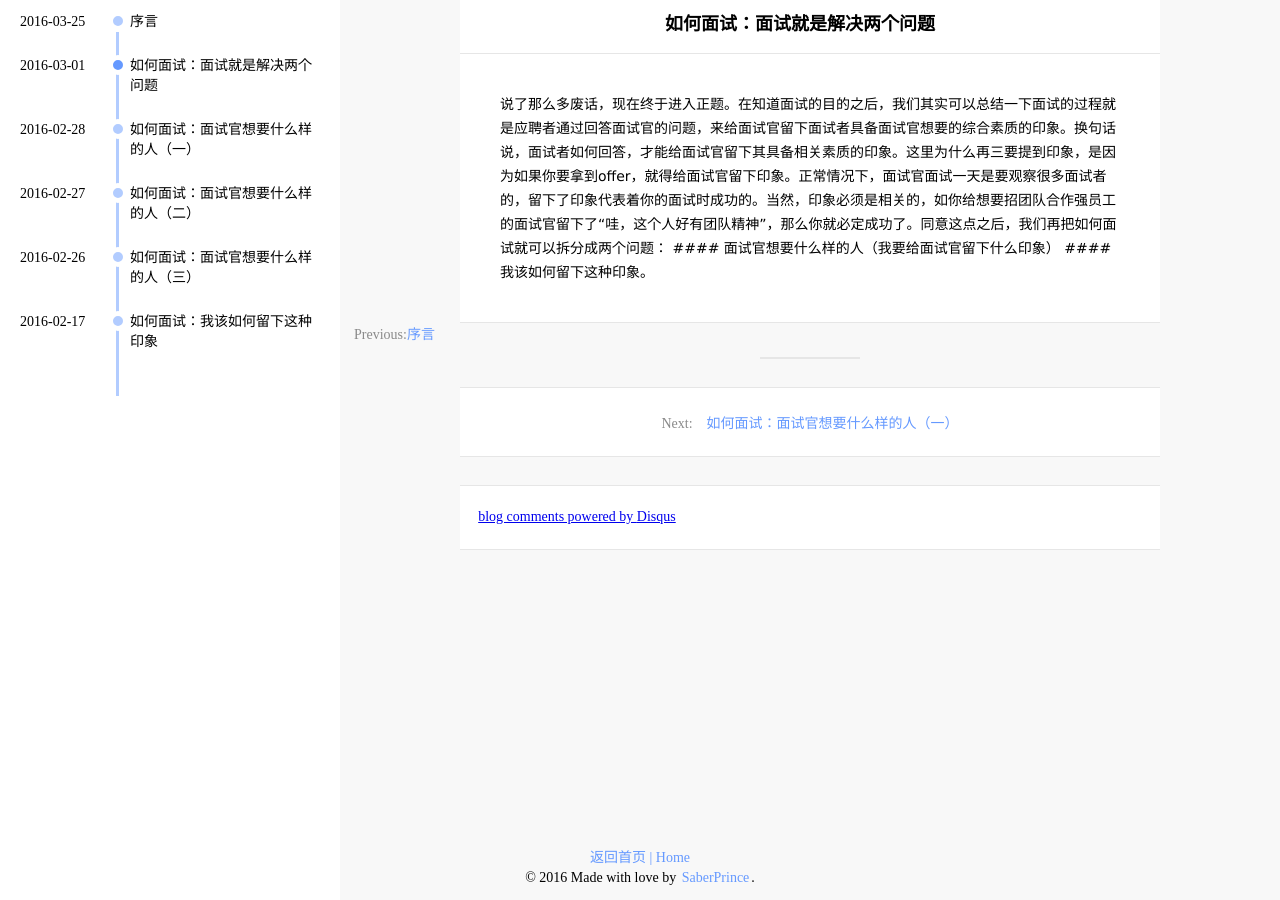
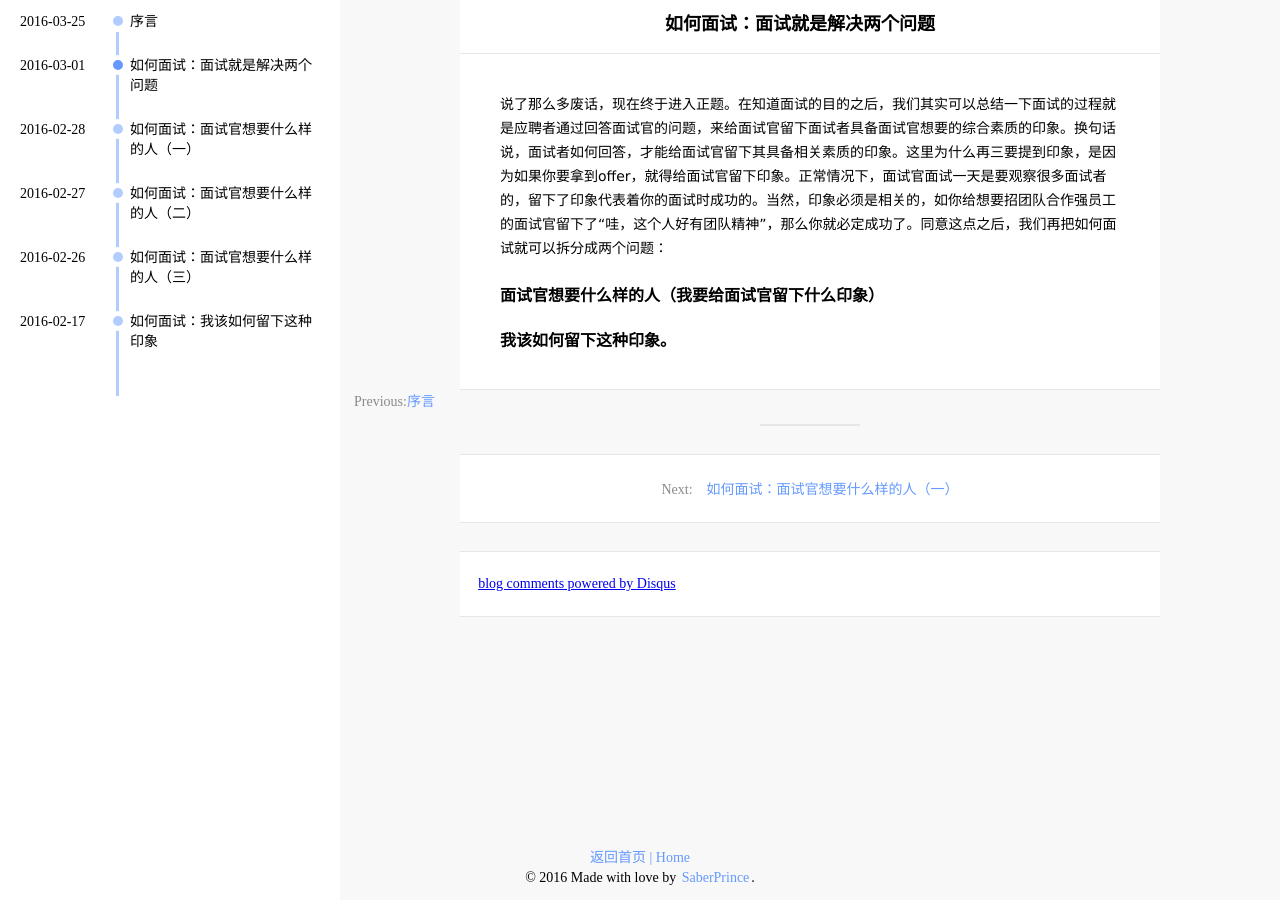
Before and after one commit to saberprince/saberprince.github.io, a Jekyll site: the page built from _posts/2016-03-01-如-何-面-试.md, in a window 1280 px wide. Built offline with Jekyll 4.4.1, drawn with Linux system fonts in a browser that asks for light colours; nearby versions of some CDN libraries; library files that are not in the unit come from our copies; comment, search, counter and statistics services are not loaded.

Commit message:
Update 2016-03-01-如-何-面-试.md

```diff
--- a/_posts/2016-03-01-如-何-面-试.md
+++ b/_posts/2016-03-01-如-何-面-试.md
@@ -6,7 +6,6 @@ tag: chinese
 category: blog
 ---
 
-<p>说了那么多废话，现在终于进入正题。在知道面试的目的之后，我们其实可以总结一下面试的过程就是应聘者通过回答面试官的问题，来给面试官留下面试者具备面试官想要的综合素质的印象。换句话说，面试者如何回答，才能给面试官留下其具备相关素质的印象。这里为什么再三要提到印象，是因为如果你要拿到offer，就得给面试官留下印象。正常情况下，面试官面试一天是要观察很多面试者的，留下了印象代表着你的面试时成功的。当然，印象必须是相关的，如你给想要招团队合作强员工的面试官留下了“哇，这个人好有团队精神”，那么你就必定成功了。同意这点之后，我们再把如何面试就可以拆分成两个问题：
+说了那么多废话，现在终于进入正题。在知道面试的目的之后，我们其实可以总结一下面试的过程就是应聘者通过回答面试官的问题，来给面试官留下面试者具备面试官想要的综合素质的印象。换句话说，面试者如何回答，才能给面试官留下其具备相关素质的印象。这里为什么再三要提到印象，是因为如果你要拿到offer，就得给面试官留下印象。正常情况下，面试官面试一天是要观察很多面试者的，留下了印象代表着你的面试时成功的。当然，印象必须是相关的，如你给想要招团队合作强员工的面试官留下了“哇，这个人好有团队精神”，那么你就必定成功了。同意这点之后，我们再把如何面试就可以拆分成两个问题：
 #### 面试官想要什么样的人（我要给面试官留下什么印象）
 #### 我该如何留下这种印象。
-</p>
```
